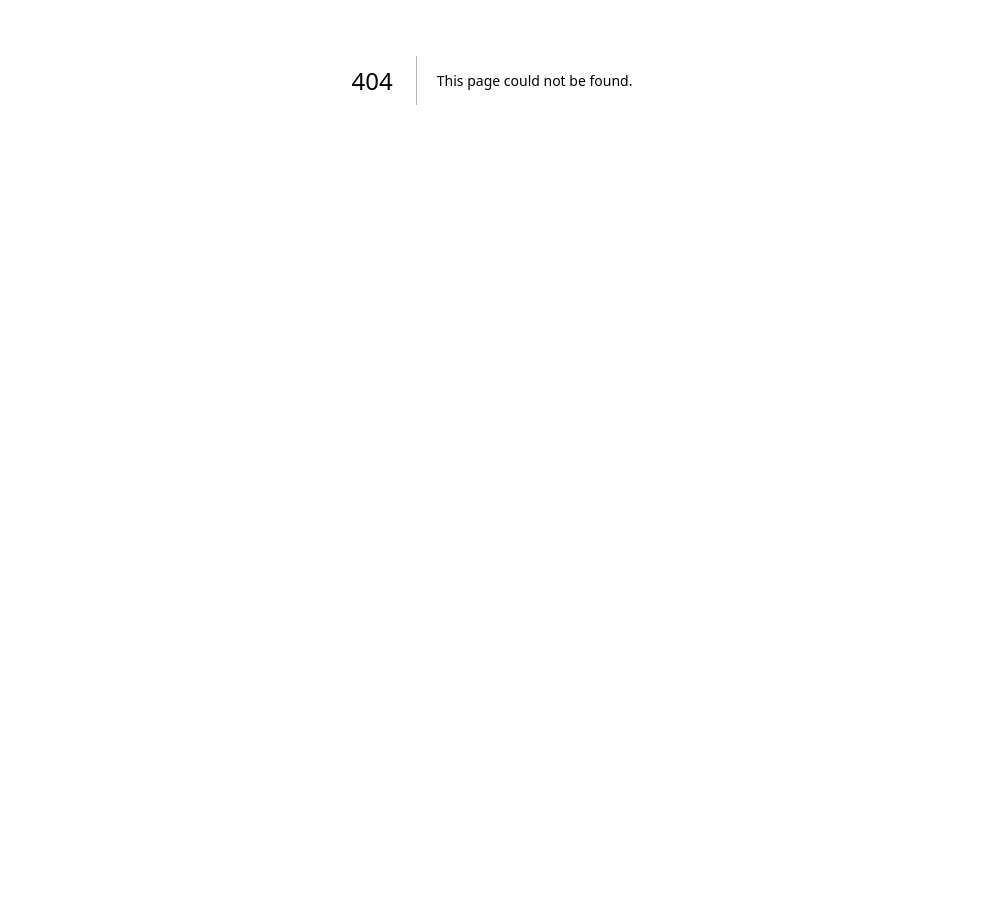
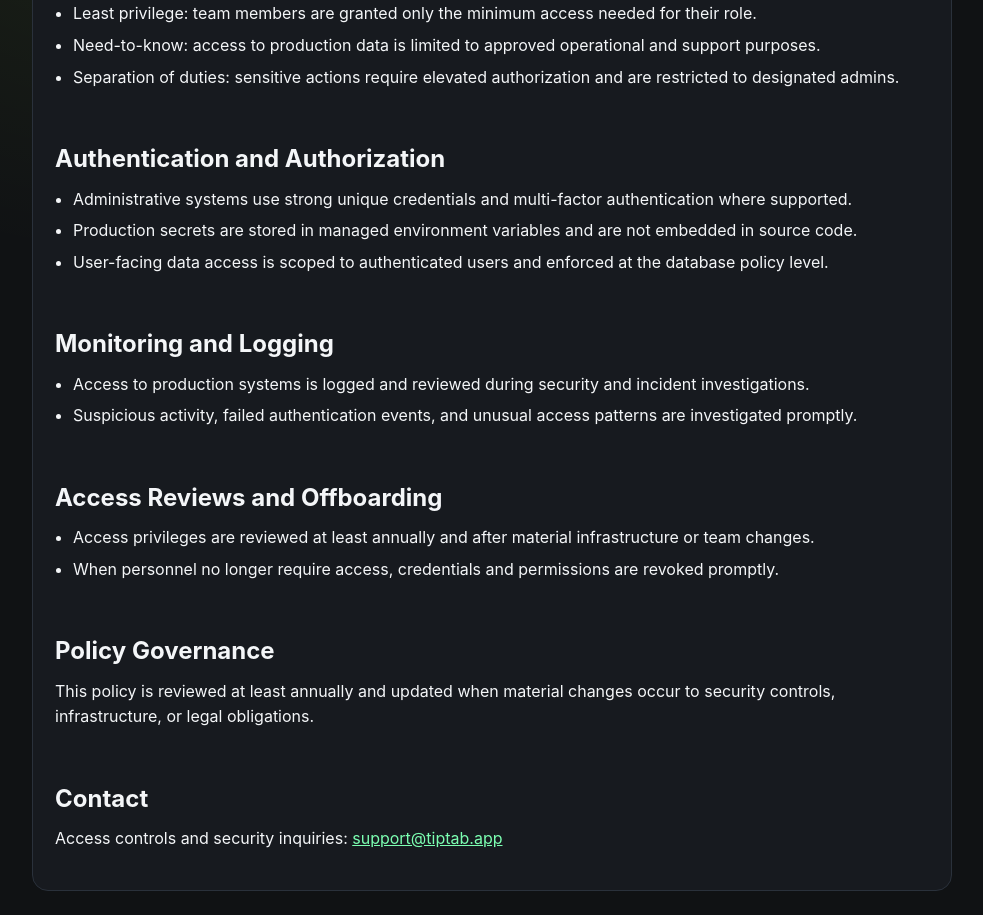
Before and after one commit to KieferCRM/finance-tracker, a Next.js app: page /legal/access-controls in a window 1280 px wide. Before the commit this address had no page. Shown: the part 320-1235 px from the top of the page, without its empty margins (148-1131 px from the left). Before the commit the page ends 800 px from the top, so only its background shows below. Built offline with nearby package versions, Linux system fonts and the light colour scheme.

Commit message:
Add access controls policy page

```diff
--- /dev/null
+++ b/src/app/legal/access-controls/page.tsx
@@ -0,0 +1,65 @@
+import { LegalShell } from "../_components";
+
+const supportEmail = process.env.NEXT_PUBLIC_SUPPORT_EMAIL || "support@tiptab.app";
+
+export default function AccessControlsPolicyPage() {
+  return (
+    <LegalShell title="Access Controls Policy">
+      <p>
+        This policy describes the administrative, technical, and operational controls TipTab uses to restrict and monitor access to customer data,
+        including data obtained through Plaid.
+      </p>
+
+      <section>
+        <h2 style={{ marginBottom: 8 }}>Access Principles</h2>
+        <ul style={{ marginTop: 0, paddingLeft: 18, display: "grid", gap: 6 }}>
+          <li>Least privilege: team members are granted only the minimum access needed for their role.</li>
+          <li>Need-to-know: access to production data is limited to approved operational and support purposes.</li>
+          <li>Separation of duties: sensitive actions require elevated authorization and are restricted to designated admins.</li>
+        </ul>
+      </section>
+
+      <section>
+        <h2 style={{ marginBottom: 8 }}>Authentication and Authorization</h2>
+        <ul style={{ marginTop: 0, paddingLeft: 18, display: "grid", gap: 6 }}>
+          <li>Administrative systems use strong unique credentials and multi-factor authentication where supported.</li>
+          <li>Production secrets are stored in managed environment variables and are not embedded in source code.</li>
+          <li>User-facing data access is scoped to authenticated users and enforced at the database policy level.</li>
+        </ul>
+      </section>
+
+      <section>
+        <h2 style={{ marginBottom: 8 }}>Monitoring and Logging</h2>
+        <ul style={{ marginTop: 0, paddingLeft: 18, display: "grid", gap: 6 }}>
+          <li>Access to production systems is logged and reviewed during security and incident investigations.</li>
+          <li>Suspicious activity, failed authentication events, and unusual access patterns are investigated promptly.</li>
+        </ul>
+      </section>
+
+      <section>
+        <h2 style={{ marginBottom: 8 }}>Access Reviews and Offboarding</h2>
+        <ul style={{ marginTop: 0, paddingLeft: 18, display: "grid", gap: 6 }}>
+          <li>Access privileges are reviewed at least annually and after material infrastructure or team changes.</li>
+          <li>When personnel no longer require access, credentials and permissions are revoked promptly.</li>
+        </ul>
+      </section>
+
+      <section>
+        <h2 style={{ marginBottom: 8 }}>Policy Governance</h2>
+        <p style={{ marginTop: 0 }}>
+          This policy is reviewed at least annually and updated when material changes occur to security controls, infrastructure, or legal obligations.
+        </p>
+      </section>
+
+      <section>
+        <h2 style={{ marginBottom: 8 }}>Contact</h2>
+        <p style={{ marginTop: 0 }}>
+          Access controls and security inquiries:{" "}
+          <a href={`mailto:${supportEmail}`} style={{ color: "var(--mint)" }}>
+            {supportEmail}
+          </a>
+        </p>
+      </section>
+    </LegalShell>
+  );
+}
```
